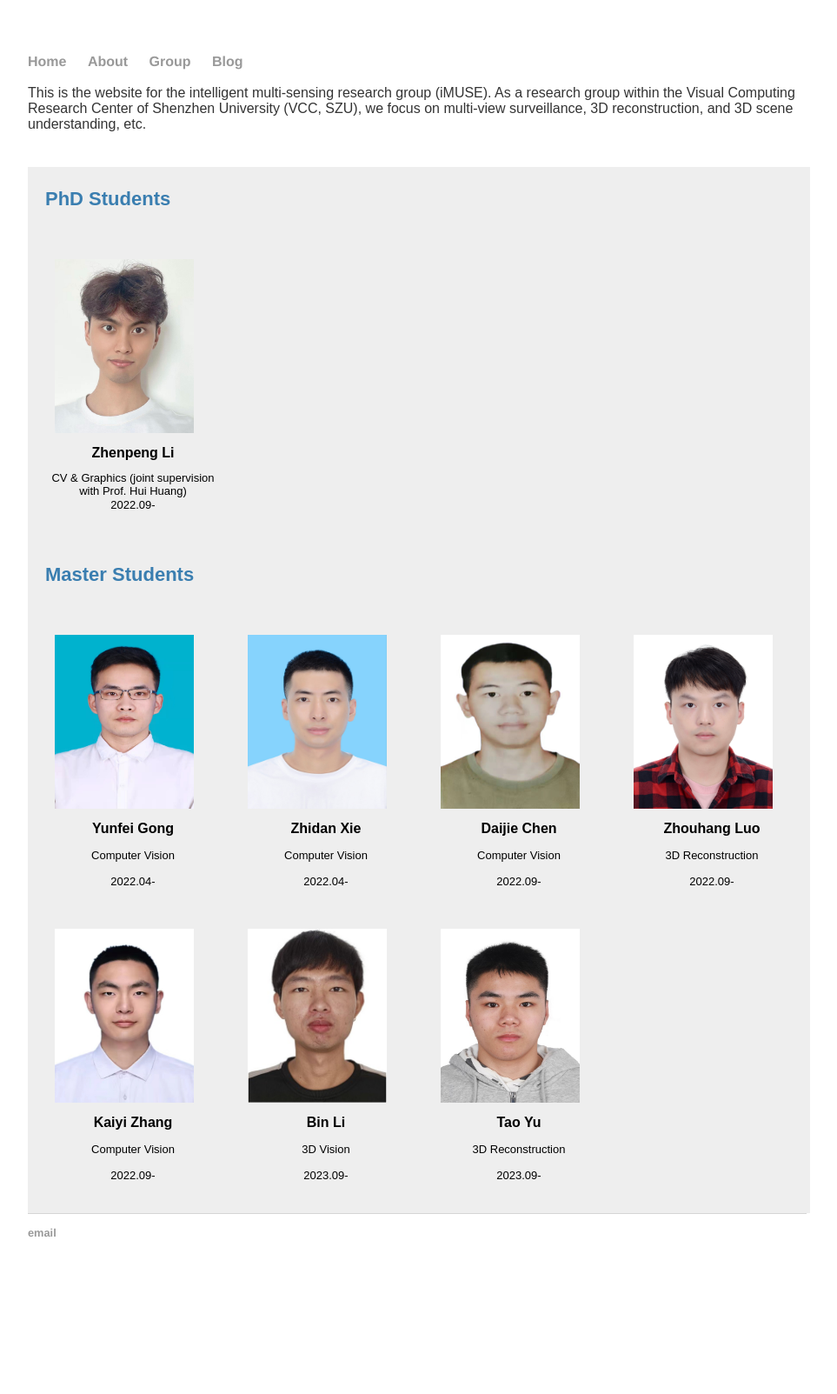
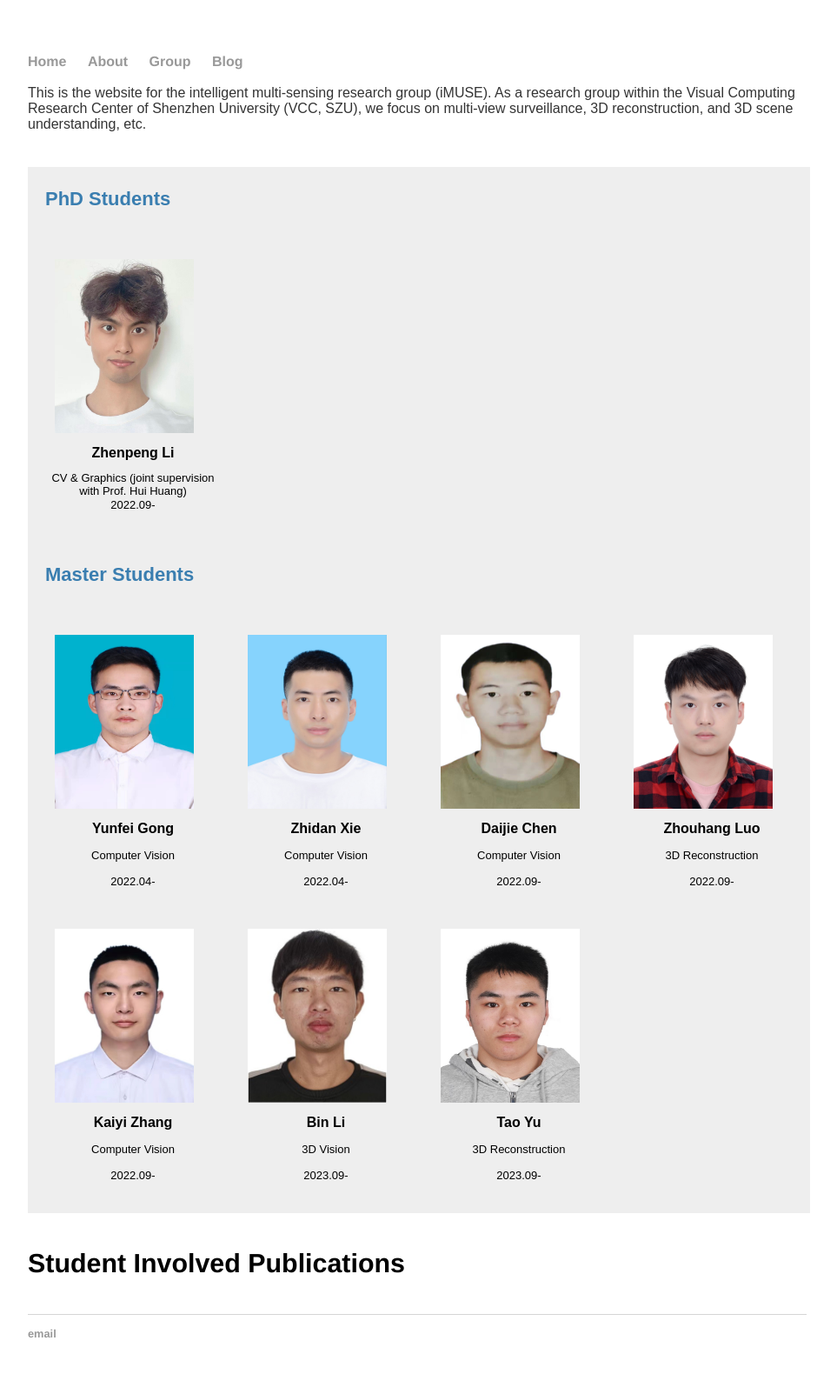
Before and after one commit to zqyq/zqyq.github.io, a Jekyll site: the page built from group/index.html, in a window 1280 px wide. Shown: the whole page at 87% size, without its empty margins (160-1123 px from the left). Built offline with Jekyll 4.4.1, drawn with Linux system fonts in a browser that asks for light colours; before the commit the page ends 1487 px from its top, so only the background shows below that.

Commit message:
Update index.html

```diff
--- a/group/index.html
+++ b/group/index.html
@@ -121,3 +121,5 @@
 </body>
 <script src="./js/js_scripts.js" type="text/javascript"></script>
 </html>
+
+<h4> Student Involved Publications</h4>
```
